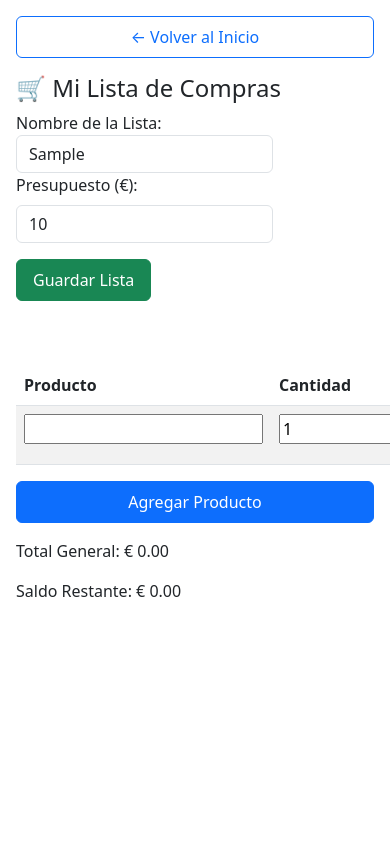
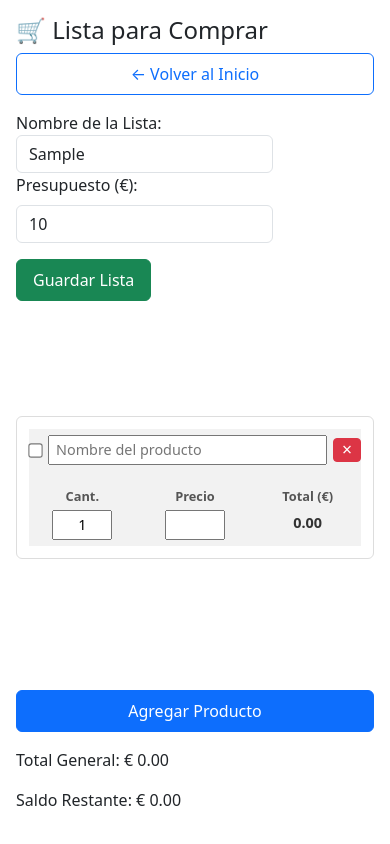
Before and after one commit to PaoloTroni/lista_para_comprar, a plain HTML site: page lista_form.html in a window 390 px wide. Both pictures are taken after typing "Sample" into the empty fields and a click on the button "Agregar Producto". Drawn offline with nearby package versions, Linux system fonts and the light colour scheme.

Commit message:
cambios de estilo en list_form

```diff
--- a/lista_form.css
+++ b/lista_form.css
@@ -0,0 +1,156 @@
+/* Tabla principal */
+table.table {
+    width: 100%;
+}
+
+table.table thead {
+    display: none;
+}
+
+/* Inputs compactos */
+table.table input[type="text"],
+table.table input[type="number"] {
+    font-size: 0.9rem;
+    padding: 2px 6px;
+}
+
+/* Etiquetas pequeñas */
+table.table small {
+    color: #555;
+    font-weight: 600;
+}
+
+/* Tabla anidada */
+table.table table.table-borderless {
+    margin-bottom: 0;
+    width: 100%;
+}
+
+table.table table.table-borderless input {
+    font-size: 0.85rem;
+    padding: 2px 5px;
+    width: 60px;
+    /* Tamaño fijo para inputs pequeños */
+}
+
+/* Contenedor de la primera celda (producto) */
+.producto-container {
+    display: flex;
+    align-items: center;
+    gap: 8px;
+    width: 100%;
+}
+
+.producto-container input[type="checkbox"] {
+    transform: scale(1.2);
+    flex-shrink: 0;
+}
+
+.producto-container input[type="text"] {
+    flex: 1;
+    min-width: 0;
+}
+
+.producto-container button.btn-sm.btn-danger {
+    padding: 2px 8px;
+    font-size: 1.1rem;
+    line-height: 1;
+    flex-shrink: 0;
+    height: fit-content;
+}
+
+/* Contenedor horizontal para los tres campos */
+.detalles-horizontal {
+    display: flex;
+    justify-content: space-between;
+    align-items: flex-start;
+    width: 100%;
+    gap: 8px;
+}
+
+.campo-detalle {
+    flex: 1;
+    text-align: center;
+    min-width: 0;
+    /* Permite que flex funcione correctamente */
+}
+
+.campo-detalle small {
+    display: block;
+    margin-bottom: 4px;
+    font-size: 0.8rem;
+}
+
+.campo-detalle input {
+    width: 100%;
+    max-width: 70px;
+    font-size: 0.85rem;
+    padding: 2px 4px;
+    text-align: center;
+}
+
+.campo-detalle span {
+    font-size: 0.9rem;
+    font-weight: 600;
+    color: #333;
+}
+
+/* Responsive móvil */
+@media (max-width: 1200px) {
+
+
+    table.table,
+    table.table tbody,
+    table.table tr,
+    table.table td {
+        display: block;
+        width: 100%;
+    }
+
+    table.table tr {
+        margin-bottom: 1rem;
+        border: 1px solid #ddd;
+        padding: 12px;
+        border-radius: 6px;
+        background-color: #fff;
+    }
+
+    table.table td {
+        padding: 6px 0;
+        text-align: left;
+        border: none;
+    }
+
+    /* Mantener los campos horizontales en móvil */
+    .detalles-horizontal {
+        margin-top: 10px;
+        gap: 6px;
+    }
+
+    .campo-detalle input {
+        max-width: 60px;
+    }
+
+    /* Ocultar flechas de los campos numéricos solo en móvil */
+    .campo-detalle input[type="number"] {
+        -moz-appearance: textfield;
+        /* Firefox */
+    }
+
+    .campo-detalle input[type="number"]::-webkit-outer-spin-button,
+    .campo-detalle input[type="number"]::-webkit-inner-spin-button {
+        -webkit-appearance: none;
+        /* Chrome, Safari, Edge */
+        margin: 0;
+    }
+
+    /* Ajuste para el contenedor del producto en móvil */
+    .producto-container {
+        gap: 6px;
+    }
+
+    /* Ajuste checkbox en móvil */
+    .producto-container input[type="checkbox"] {
+        transform: scale(1.1);
+    }
+}
--- a/lista_form.html
+++ b/lista_form.html
@@ -13,12 +13,13 @@
 </head>
 
 <body class="p-3">
+    <h1>🛒 Lista para Comprar</h1>
     <!-- Botón para volver al inicio -->
     <button class="btn btn-outline-primary mb-3" onclick="window.location.href='index.html'">
         ← Volver al Inicio
     </button>
 
-    <h1>🛒 Mi Lista de Compras</h1>
+
     <div class="mb-3">
         <label>Nombre de la Lista: <input type="text" id="listaNombre" class="form-control"></label>
         <label>Presupuesto (€): <input type="number" id="presupuestoInicial" value="10"
@@ -26,21 +27,20 @@
         <input type="hidden" id="indiceLista" value="">
         <button class="btn btn-success mt-3" onclick="guardarLista()">Guardar Lista</button>
     </div>
-    <table class="table table-striped">
+    <table class="table table-striped" style="width:100%; max-width: 700px; margin: auto;">
         <thead>
             <tr>
                 <th>Producto</th>
-                <th>Cantidad</th>
-                <th>Precio Unitario (€)</th>
-                <th>Precio Total (€)</th>
-                <th>Ok</th>
-                <th>Acción</th>
+                <th>Detalles</th>
             </tr>
         </thead>
         <tbody id="tablaItems">
+            <!-- Aquí se insertan las filas -->
         </tbody>
     </table>
-    <button class="btn btn-primary" onclick="agregarItem()">Agregar Producto</button>
+
+    <button class="btn btn-primary mt-3" onclick="agregarItem()">Agregar Producto</button>
+
     <div class="mt-3">
         <p>Total General: € <span id="totalGeneral">0.00</span></p>
         <p>Saldo Restante: € <span id="saldoRestante">0.00</span></p>
@@ -75,21 +75,43 @@
             }
         }
 
+
         // Renderizar tabla según items
         function renderizarTabla() {
             const tbody = document.getElementById('tablaItems');
             tbody.innerHTML = '';
+
             items.forEach((item, index) => {
-                const row = tbody.insertRow();
-                row.innerHTML = `
-                    <td><input type="text" value="${item.nombre}" onchange="actualizarItem(${index}, 'nombre', this.value)"></td>
-                    <td><input type="number" value="${item.cantidad}" min="1" onchange="actualizarItem(${index}, 'cantidad', this.value)"></td>
-                    <td><input type="number" step="0.01" value="${item.precio === 0 ? '' : item.precio}" min="0" onchange="actualizarItem(${index}, 'precio', this.value)">
-</td>
-                    <td id="precioTotal${index}">${(item.cantidad * item.precio).toFixed(2)}</td>
-                    <td><input type="checkbox" ${item.ok ? 'checked' : ''} onchange="actualizarItem(${index}, 'ok', this.checked)"></td>
-                    <td><button class="btn btn-sm btn-danger" onclick="eliminarItem(${index})">Eliminar</button></td>
-                `;
+                const filaProducto = document.createElement('tr');
+                filaProducto.innerHTML = `
+            <td>
+                <div class="producto-container">
+                    <input type="checkbox" ${item.ok ? 'checked' : ''} onchange="actualizarItem(${index}, 'ok', this.checked)">
+                    <input type="text" value="${item.nombre}" placeholder="Nombre del producto"
+                           onchange="actualizarItem(${index}, 'nombre', this.value)">
+                    <button class="btn btn-sm btn-danger" onclick="eliminarItem(${index})" title="Eliminar producto">&times;</button>
+                </div>
+            </td>
+            <td>
+                <div class="detalles-horizontal">
+                    <div class="campo-detalle">
+                        <small>Cant.</small>
+                        <input type="number" value="${item.cantidad}" min="1"
+                               onchange="actualizarItem(${index}, 'cantidad', this.value)">
+                    </div>
+                    <div class="campo-detalle">
+                        <small>Precio</small>
+                        <input type="number" step="0.01" value="${item.precio === 0 ? '' : item.precio}" min="0"
+                               onchange="actualizarItem(${index}, 'precio', this.value)">
+                    </div>
+                    <div class="campo-detalle">
+                        <small>Total (€)</small>
+                        <span id="precioTotal${index}">${(item.cantidad * item.precio).toFixed(2)}</span>
+                    </div>
+                </div>
+            </td>
+        `;
+                tbody.appendChild(filaProducto);
             });
         }
 
@@ -113,10 +135,14 @@
             calcularTotales();
         }
 
+
         function eliminarItem(index) {
-            items.splice(index, 1);
-            renderizarTabla();
-            calcularTotales();
+            const nombre = items[index].nombre || 'este producto';
+            if (confirm(`¿Estás seguro que querés eliminar "${nombre}"?`)) {
+                items.splice(index, 1);
+                renderizarTabla();
+                calcularTotales();
+            }
         }
 
         function calcularTotales() {
```
Also changed, not shown: index.html (+1 -1 lines), 1 other file.
